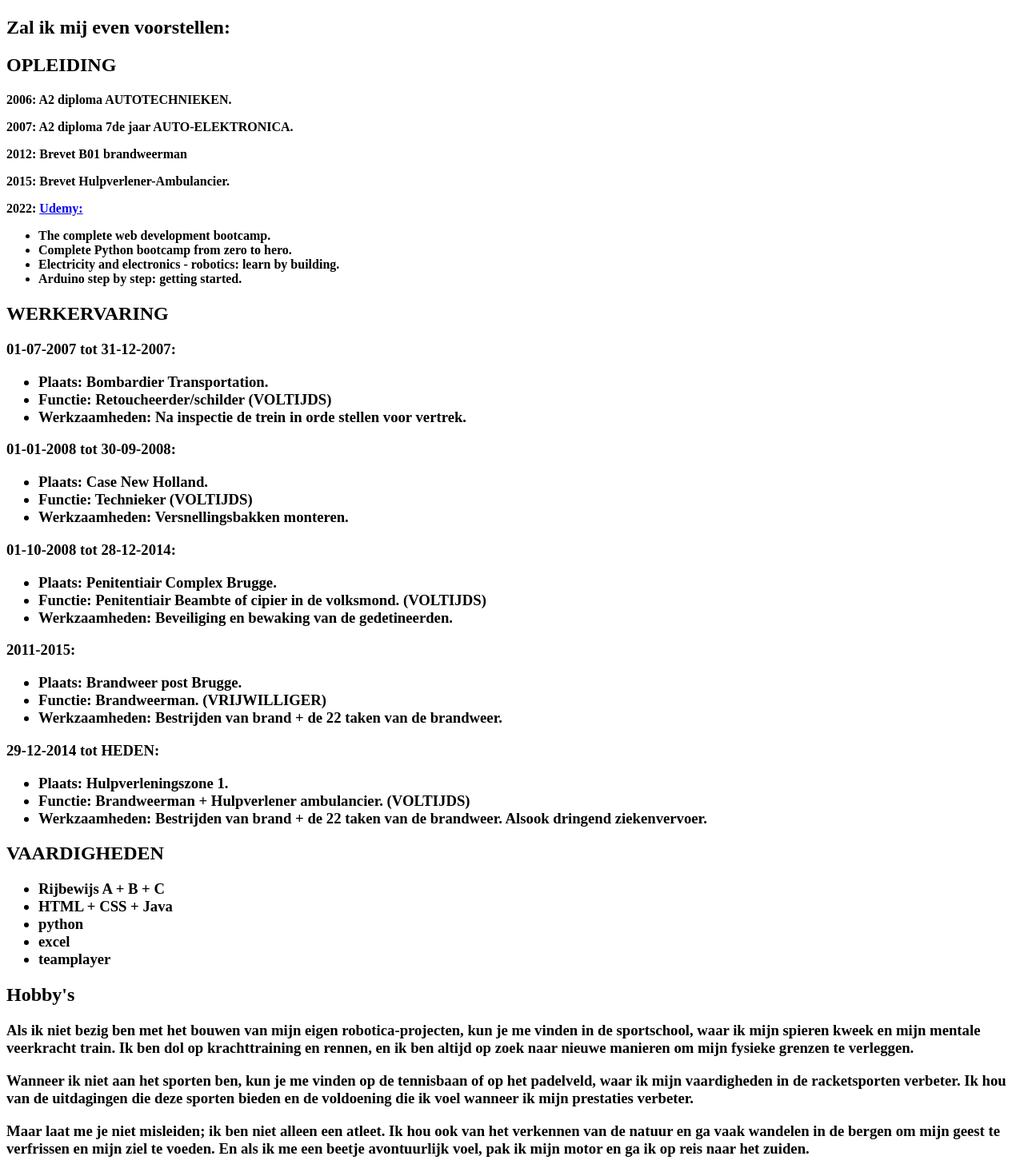
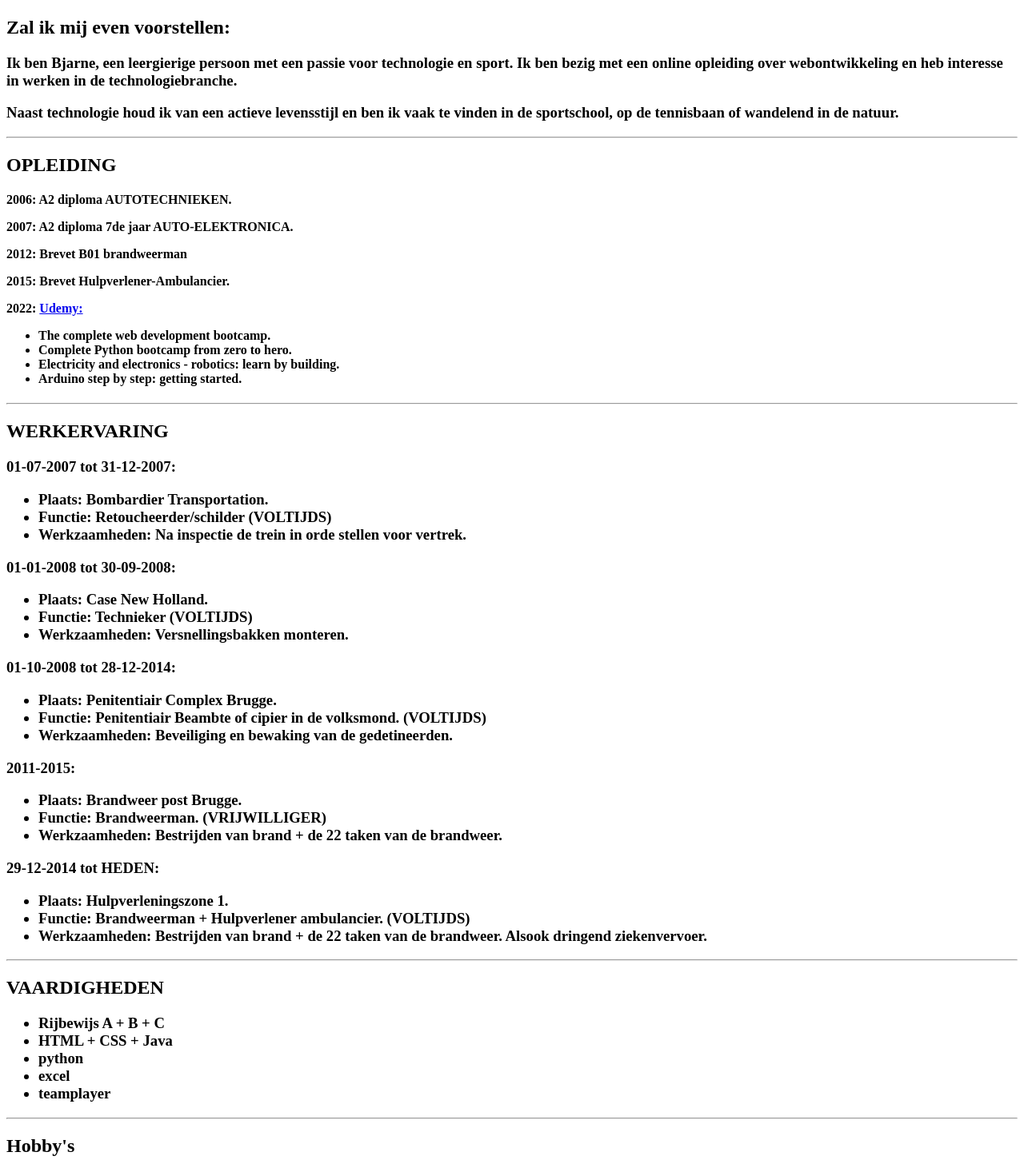
Before and after one commit to btothec1/curriculum-vitae, a plain HTML site: page index.html in a window 1280 px wide. Shown: the part 330-1781 px from the top of the page at 80% size. Drawn offline with Linux system fonts and the light colour scheme.

Commit message:
Update index.html

```diff
--- a/index.html
+++ b/index.html
@@ -10,7 +10,10 @@
         <h2>Hallo, dit ben ik:</h2>
         <img src="./picofme (2).png" height="200" alt="mijn foto"/>
         <h2>Zal ik mij even voorstellen:</h2>
+        <h3><p>Ik ben Bjarne, een leergierige persoon met een passie voor technologie en sport. Ik ben bezig met een online opleiding over webontwikkeling en heb interesse in werken in de technologiebranche.</p>
+            <p>Naast technologie houd ik van een actieve levensstijl en ben ik vaak te vinden in de sportschool, op de tennisbaan of wandelend in de natuur.</p><h3>
 
+        <hr/>
         <h2>OPLEIDING</h2>
         <h4><p>2006: A2 diploma AUTOTECHNIEKEN.</p>
         <p>2007: A2 diploma 7de jaar AUTO-ELEKTRONICA.</p>
@@ -24,6 +27,7 @@
                 <li>Arduino step by step: getting started.</li>
             </ul></p></h4>
 
+        <hr/>
         <h2>WERKERVARING</h2>
         <h3>
         <p>01-07-2007 tot 31-12-2007:
@@ -67,6 +71,7 @@
         </p>
         </h3>
 
+        <hr/>
         <h2>VAARDIGHEDEN</h2>
         <h3>
         <ul>
@@ -78,6 +83,7 @@
         </ul>
         </h3>
 
+        <hr/>
         <h2>Hobby's</h2>
         <h3>
         <p>Als ik niet bezig ben met het bouwen van mijn eigen robotica-projecten, kun je me vinden in de sportschool, waar ik mijn spieren kweek en mijn mentale veerkracht train. Ik ben dol op krachttraining en rennen, en ik ben altijd op zoek naar nieuwe manieren om mijn fysieke grenzen te verleggen.</p>
```
